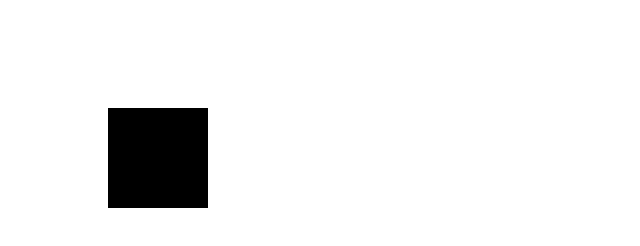
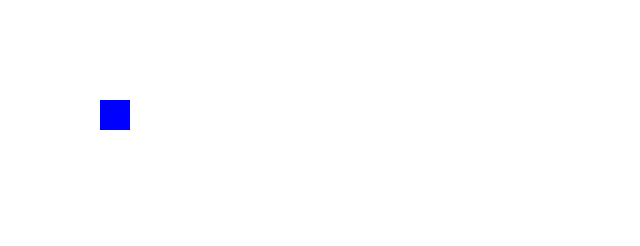
Before and after one commit to milenafbn/MarioGame, a plain HTML site: page mario-game/index.html in a window 1280 px wide. Shown: the whole page, without its empty margins (0-640 px from the left). Drawn offline with Linux system fonts and the light colour scheme.

Commit message:
Implementação inicial do jogador finalizada

```diff
--- a/mario-game/index.html
+++ b/mario-game/index.html
@@ -1,3 +1,9 @@
+<style>
+    body{
+        margin: 0;
+    }
+</style>
+
 <canvas> </canvas>
 
 <script src="index.js"></script>
--- a/mario-game/index.js
+++ b/mario-game/index.js
@@ -11,13 +11,14 @@ class Player{
             x: 100,
             y: 100
         }
-        this.width = 100
-        this.height = 100
+        this.width = 30
+        this.height = 30
     }
 
     //method draw: desenhando o personagem
 
     draw() {
+        c.fillStyle = 'blue'
         c.fillRect(this.position.x, this.position.y, this.width, this.height)
     }
 }
```
